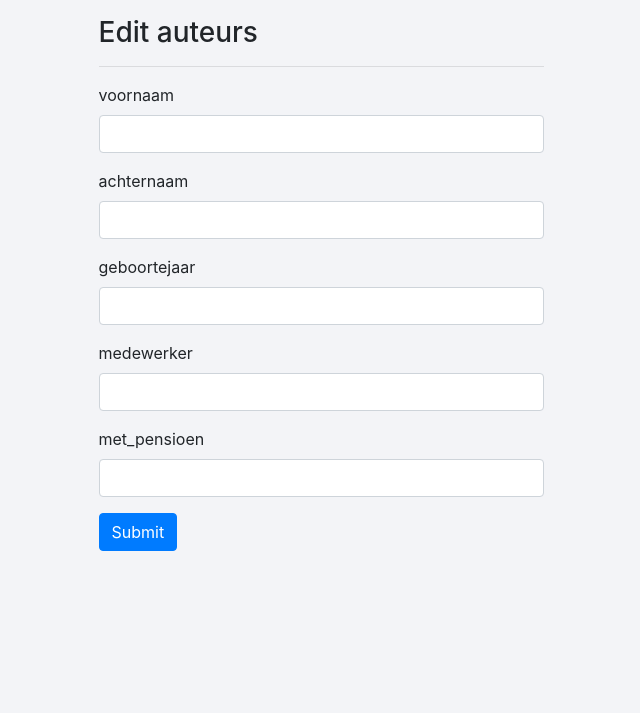
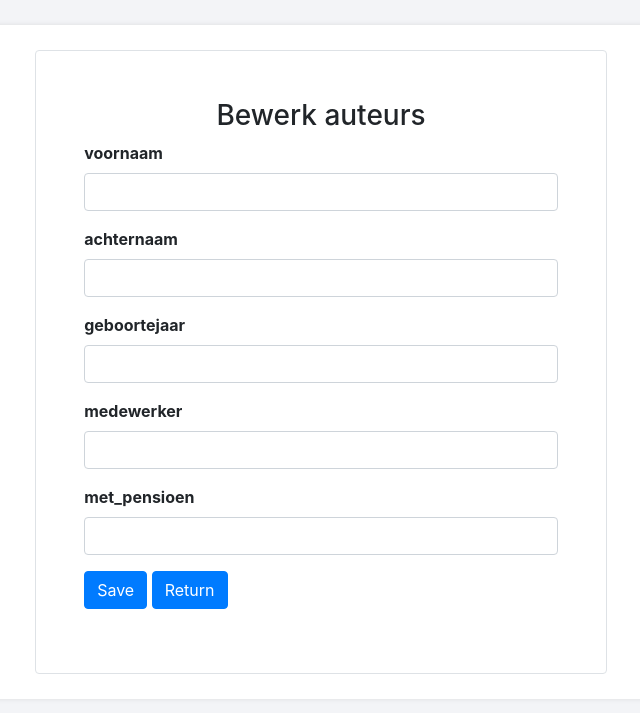
Before and after one commit to Sema-1054531/werkplaats-2-mvc, a Python web app: template templates/edit_auteurs.html in a window 1280 px wide. Shown: the part 60-773 px from the top of the page, without its empty margins (319-959 px from the left). Run offline with Jinja, Linux system fonts and the light colour scheme; the template is opened without the code that fills it, so the values that code supplies are empty; some libraries are stand-ins or nearby versions.

Commit message:
Update edit_auteurs.html

```diff
--- a/templates/edit_auteurs.html
+++ b/templates/edit_auteurs.html
@@ -1,33 +1,42 @@
 {% extends 'layout.html' %}
-{% block body %}
-<div class='row'>
-    <div class='col-5 mx-auto'>
-        <h3>Edit auteurs</h3>
-        <hr>
+
+{% block title %}Bewerk auteurs{% endblock %}
+
+{% block content %}
+<div class="container">
+    <div class="row d-flex justify-content-center">
+        <div class="col-7 p-5 rounded border">
+            <h3 class="text-center">Bewerk auteurs</h3>
+            <div class="form-group mb-3">
                 <form method='post' action='{{url_for("edit_auteurs",id=datas.id)}}'>
                     <div class='form-group'>
-                <label>voornaam</label>
+                        <label class="font-weight-bold">voornaam</label>
                         <input type='text' name='voornaam' required class='form-control' value='{{datas.voornaam}}'>
                     </div>
                     <div class='form-group'>
-                <label>achternaam</label>
+                        <label class="font-weight-bold">achternaam</label>
                         <input type='text' name='achternaam' required class='form-control' value='{{datas.achternaam}}'>
                     </div>
                     <div class='form-group'>
-                <label>geboortejaar</label>
+                        <label class="font-weight-bold">geboortejaar</label>
                         <input type='number' min="1960" max="2022" name='geboortejaar' required class='form-control'
                             value='{{datas.geboortejaar}}'>
                     </div>
                     <div class='form-group'>
-                <label>medewerker</label>
+                        <label class="font-weight-bold">medewerker</label>
                         <input type='text' name='medewerker' required class='form-control' value='{{datas.medewerker}}'>
                     </div>
                     <div class='form-group'>
-                <label>met_pensioen</label>
-                <input type='text' name='met_pensioen' required class='form-control' value='{{datas.met_pensioen}}'>
+                        <label class="font-weight-bold">met_pensioen</label>
+                        <input type='text' name='met_pensioen' required class='form-control'
+                            value='{{datas.met_pensioen}}'>
                     </div>
-            <input type='submit' value='Submit' class='btn btn-primary'>
+                    <input type='submit' value='Save' class='btn btn-primary'>
+                    <a class="btn btn-primary" href="/home/auteurs" role="button">Return</a>
                 </form>
             </div>
         </div>
+    </div>
+</div>
+
 {% endblock %}
```
Lines whose indentation alone changed are shown as unchanged.
